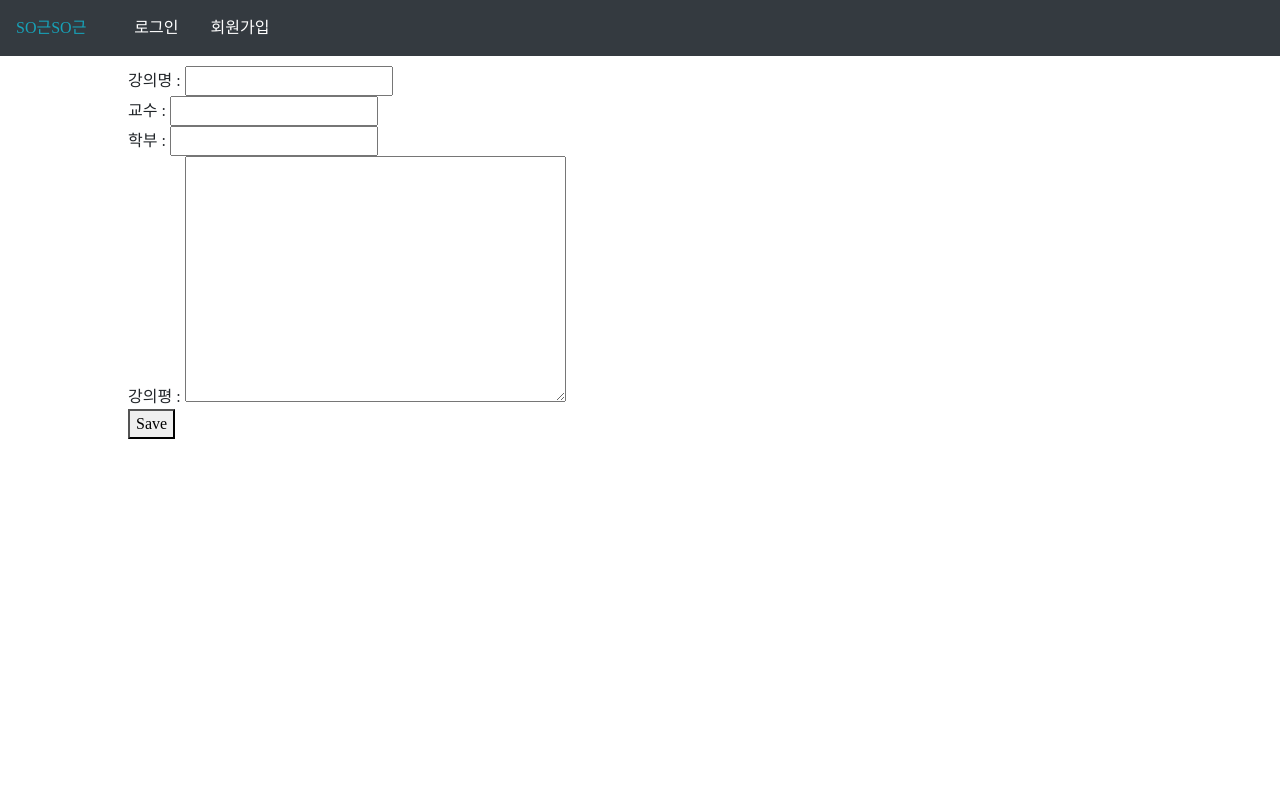
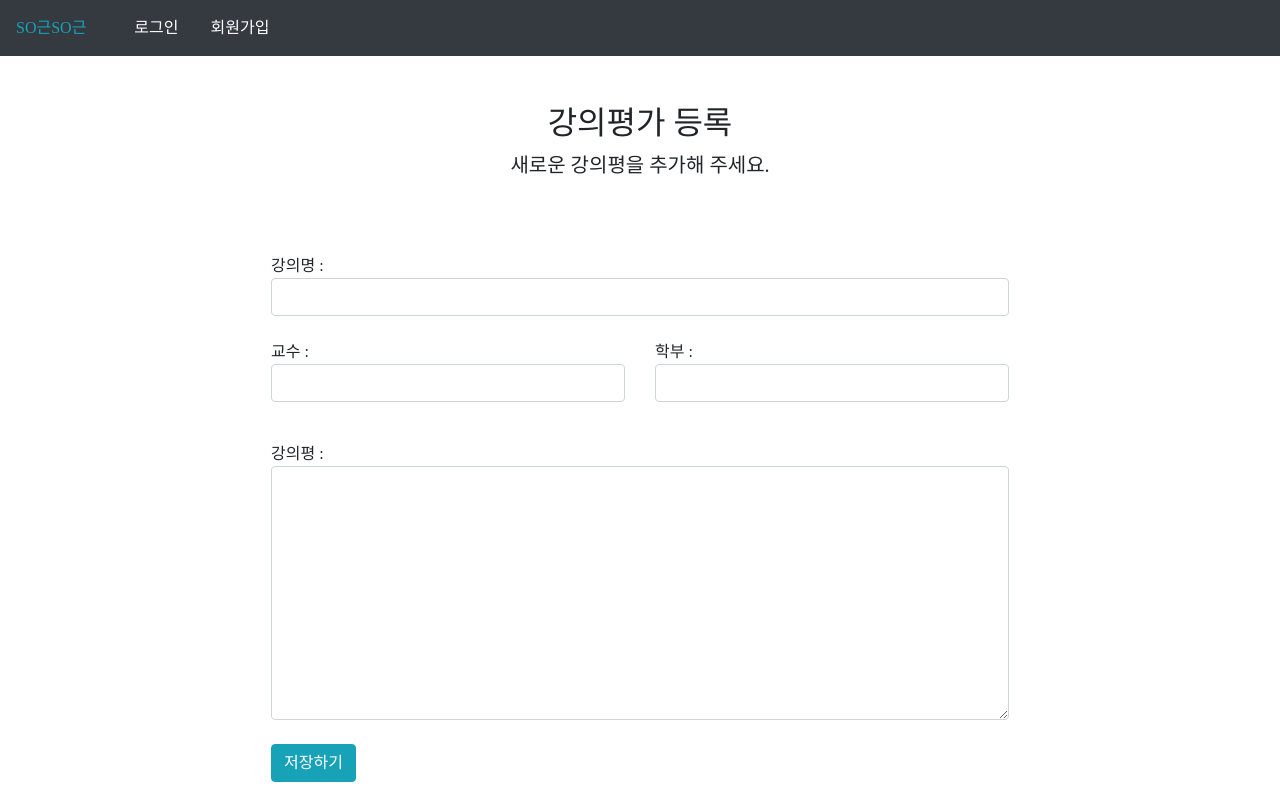
Before and after one commit to i-cluster/sgutest, a Django app: page /new in a window 1280 px wide. Run offline with Django 3.2, Linux system fonts and the light colour scheme; some libraries are stand-ins or nearby versions; some web fonts are replaced.

Commit message:
seohyun new/structure

```diff
--- a/sgapp/templates/sgapp/new.html
+++ b/sgapp/templates/sgapp/new.html
@@ -1,7 +1,11 @@
 {% extends 'sgapp/base.html' %}
 
 {% block content %}
-
+<div class="py-5 text-center">
+    <h2>강의평가 등록</h2>
+    <p class="lead">새로운 강의평을 추가해 주세요.</p>
+ </div>
+    <!-- </div>
 <div class="container-1">
     <form method="POST" class="course-form">
         {% csrf_token %}
@@ -16,8 +20,34 @@
         <button type="submit">Save</button>
     </form>
 
+</div> -->
+
+
+<div class="container">
+
+    <form method="POST" class="course-form">
+        {% csrf_token %}
+        강의명 :
+        <input class="form-control" type="text" name="name" maxlength="50" required="" id="{{crs.name.id_for_label}}">
+        <br>
+        <div class="row">
+            <div class="col-md-6 mb-3">
+                교수 : <input class="form-control" type="text" name="prof" maxlength="30" required=""
+                    id="{{crs.prof.id_for_label}}">
+            </div>
+            <br>
+            <div class="col-md-6 mb-3">
+                학부 : <input class="form-control" type="text" name="dep" maxlength="50" required=""
+                    id="{{crs.dep.id_for_label}}">
+            </div>
+        </div>
+        <br>
+        강의평 : <textarea class="form-control" name="eval" cols="40" rows="10" required=""
+            id="{{crs.evak.id_for_label}}"></textarea>
+        <br>
+        <button type="submit" class="btn btn-info">저장하기</button>
+    </form>
+
 </div>
 
-
-
 {% endblock %}
```
Also changed, not shown: sgapp/templates/sgapp/signup.html (+5 -5 lines), db.sqlite3.
